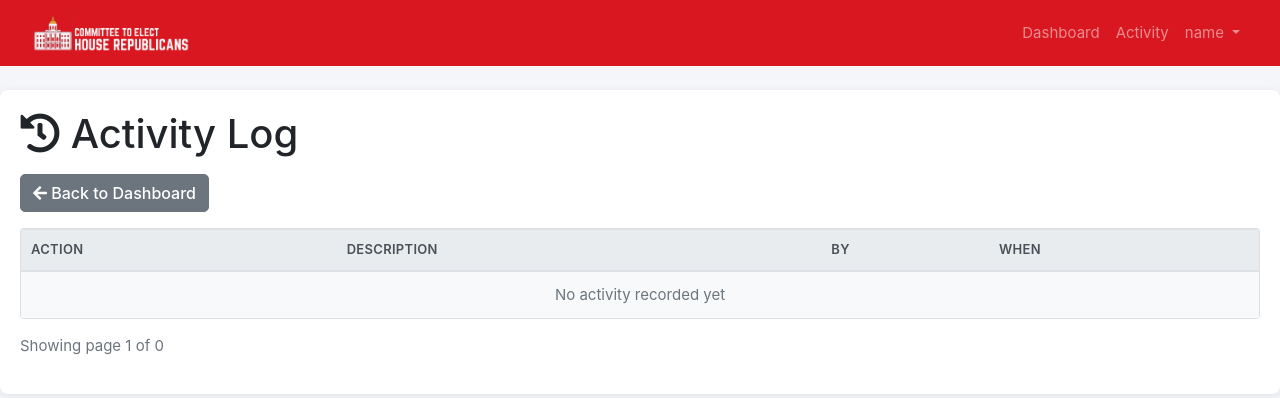
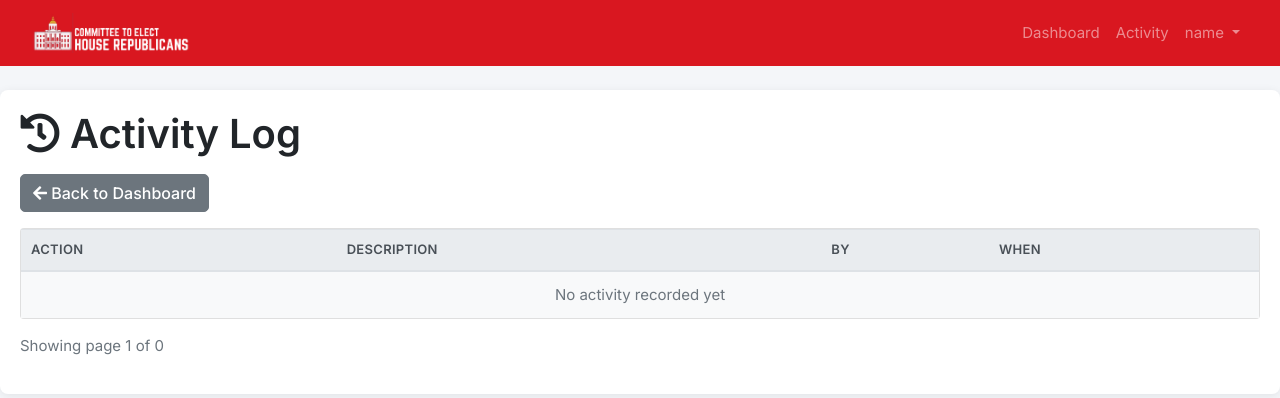
Before and after one commit to cmaidmentnh/nh-candidate-recruitment, a Flask app: page /activity in a window 1280 px wide. Shown: the top 398 px of the page. Run offline with Flask 3, Linux system fonts and the light colour scheme; the visitor is signed in with stand-in values (Sample User, id 1); data that the repository does not hold is empty; some libraries are stand-ins or nearby versions.

Commit message:
Switch to Inter font for modern, clean look

```diff
--- a/static/style.css
+++ b/static/style.css
@@ -5,9 +5,19 @@
 
 body {
     background-color: #f4f6f9;
-    font-family: -apple-system, BlinkMacSystemFont, "Segoe UI", Roboto, "Helvetica Neue", Arial, sans-serif;
+    font-family: 'Inter', -apple-system, BlinkMacSystemFont, "Segoe UI", Roboto, sans-serif;
     font-size: 15px;
     line-height: 1.5;
+    -webkit-font-smoothing: antialiased;
+    -moz-osx-font-smoothing: grayscale;
+}
+
+h1, h2, h3, h4, h5, h6 {
+    font-weight: 600;
+}
+
+.btn {
+    font-weight: 500;
 }
 
 /* Container */
--- a/templates/base.html
+++ b/templates/base.html
@@ -7,6 +7,9 @@
     <meta name="viewport" content="width=device-width, initial-scale=1, shrink-to-fit=no">
     <title>CTEHR Candidate Tracker</title>
     <link rel="icon" type="image/png" href="{{ url_for('static', filename='images/favicon.png') }}">
+    <link rel="preconnect" href="https://fonts.googleapis.com">
+    <link rel="preconnect" href="https://fonts.gstatic.com" crossorigin>
+    <link href="https://fonts.googleapis.com/css2?family=Inter:wght@400;500;600;700&display=swap" rel="stylesheet">
     <link rel="stylesheet" href="https://stackpath.bootstrapcdn.com/bootstrap/4.5.2/css/bootstrap.min.css">
     <link rel="stylesheet" href="https://cdnjs.cloudflare.com/ajax/libs/font-awesome/5.15.3/css/all.min.css">
     <link rel="stylesheet" href="{{ url_for('static', filename='style.css') }}">
```
